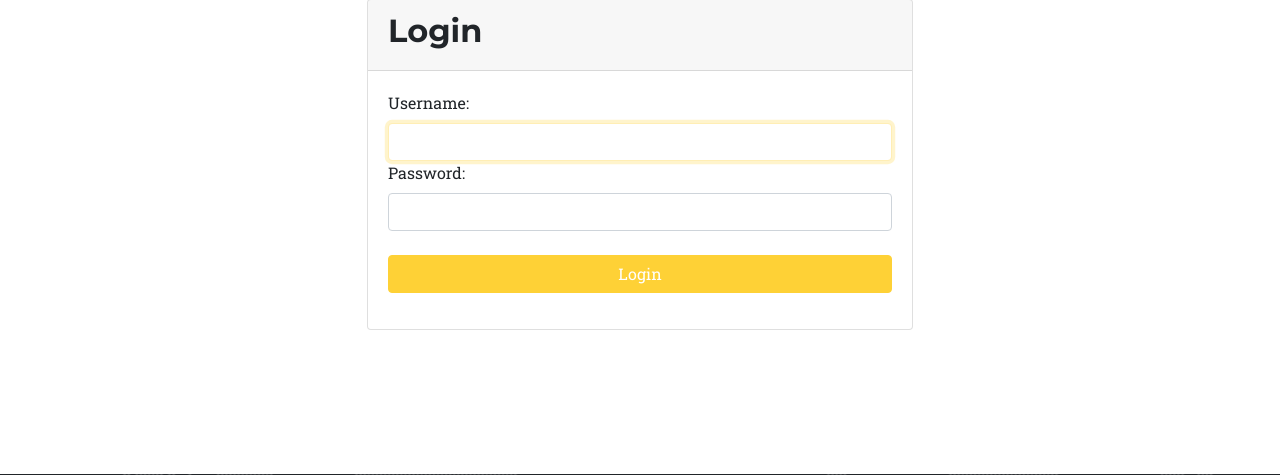
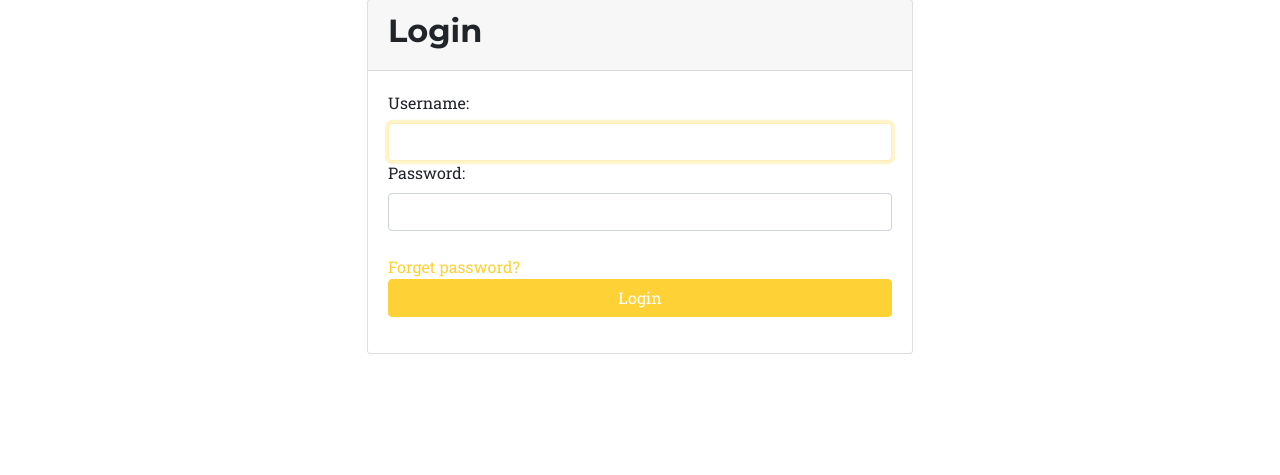
Before and after one commit to Hibatouallah/Djangoproject, a Django app: page /Accounts/comptepayant_login/ in a window 1280 px wide. Shown: the part 207-682 px from the top of the page. Run offline with Django 3.2, Linux system fonts and the light colour scheme; some libraries are stand-ins or nearby versions; some web fonts are replaced.

Commit message:
08-10-2020 V2

```diff
--- a/templates/Accounts/comptepayantlogin.html
+++ b/templates/Accounts/comptepayantlogin.html
@@ -35,6 +35,7 @@
                                      {% endif %}
                          {% endfor %}
                          <br>
+                          <a href="{% url 'password_reset' %}">Forget password?</a>
                              <input type="submit" value="Login" class="btn btn-block btn-primary">
                            </div>
                     </form>
```
Also changed, not shown: db.sqlite3.
